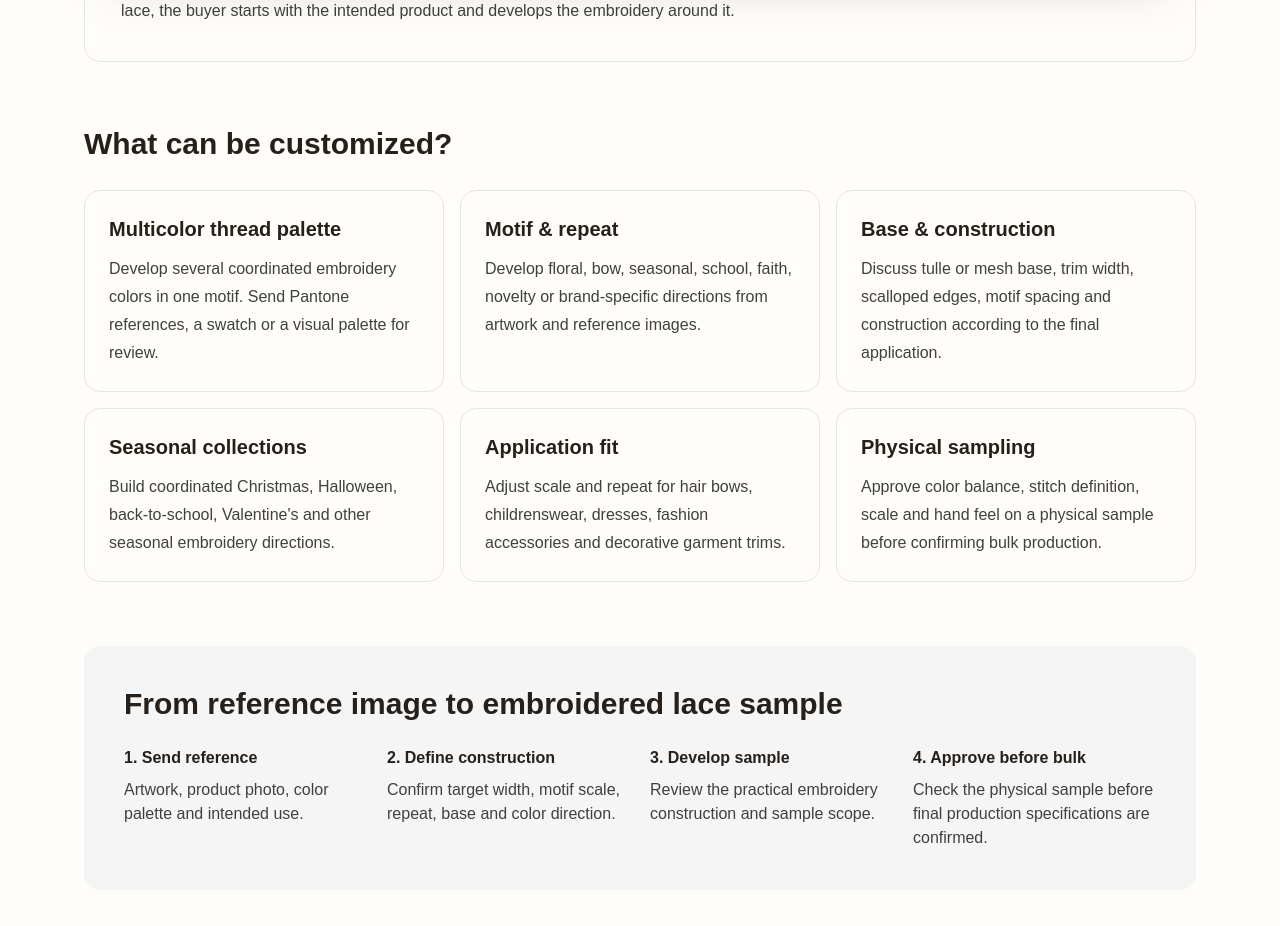
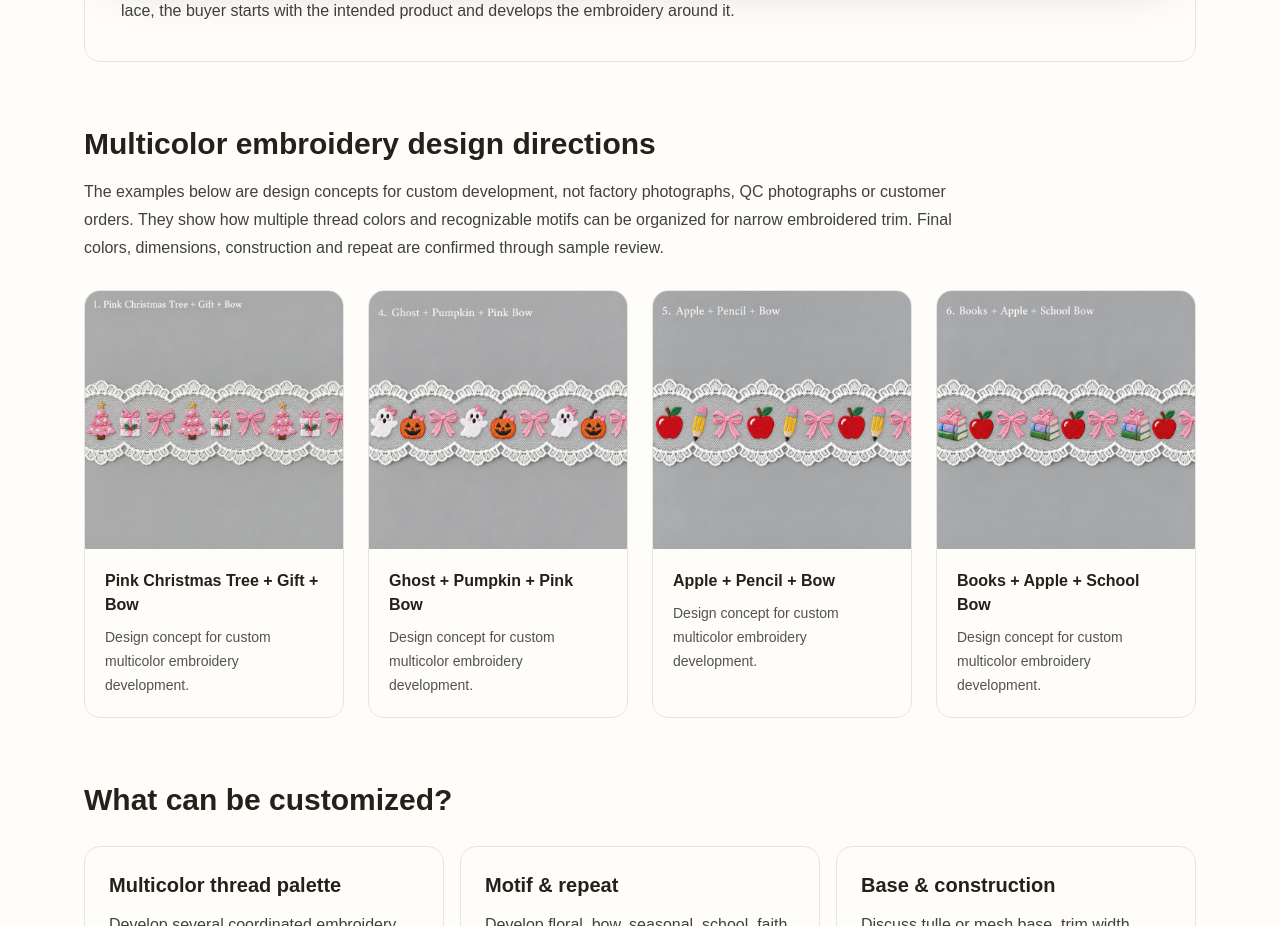
Before and after one commit to linxingwei/lace-b2b-site, a Next.js app: page /custom-multicolor-embroidered-lace in a window 1280 px wide. Shown: the part 820-1746 px from the top of the page. Built offline with nearby package versions, Linux system fonts and the light colour scheme; no server answers.

Commit message:
Add product imagery to multicolor SEO money page

```diff
--- a/app/custom-multicolor-embroidered-lace/page.tsx
+++ b/app/custom-multicolor-embroidered-lace/page.tsx
@@ -1,15 +1,22 @@
 import type { Metadata } from "next";
+import Image from "next/image";
 import Link from "next/link";
 
 const base = "https://www.veloracelace.com";
 const path = "/custom-multicolor-embroidered-lace";
 const whatsapp = "https://wa.me/8615767956637?text=Hello%20VELORACE%20LACE%2C%20I%20need%20custom%20multicolor%20embroidered%20lace%20trim.%20I%20will%20send%20my%20reference%20image%2C%20colors%2C%20target%20width%2C%20quantity%20and%20application.%20Please%20advise%20the%20sample%20development%20route%20and%20MOQ.";
+const concepts = [
+  ["/products/hair-bow-lace/pink-christmas-tree-gift-bow-embroidered-lace-trim.webp","Pink Christmas Tree + Gift + Bow","multicolor Christmas embroidered lace trim design concept with pink tree gift and bow motifs","/hair-bow-lace/pink-christmas-tree-gift-bow-embroidered-lace-trim"],
+  ["/products/hair-bow-lace/ghost-pumpkin-pink-bow-embroidered-lace-trim.webp","Ghost + Pumpkin + Pink Bow","custom multicolor Halloween embroidered lace trim design concept with ghost pumpkin and pink bow motifs","/hair-bow-lace/ghost-pumpkin-pink-bow-embroidered-lace-trim"],
+  ["/products/hair-bow-lace/apple-pencil-bow-embroidered-lace-trim.webp","Apple + Pencil + Bow","back-to-school multicolor embroidered lace trim concept with apple pencil and bow motifs","/hair-bow-lace/apple-pencil-bow-embroidered-lace-trim"],
+  ["/products/hair-bow-lace/books-apple-school-bow-embroidered-lace-trim.webp","Books + Apple + School Bow","colorful embroidered tulle lace trim design concept for children's hair bows with books apple and school bow motifs","/hair-bow-lace/books-apple-school-bow-embroidered-lace-trim"],
+] as const;
 
 export const metadata: Metadata = {
-  title: "Custom Multicolor Embroidered Lace Trim Supplier | VELORACE LACE",
+  title: "Custom Multicolor Embroidered Lace Trim Supplier",
   description: "Develop custom multicolor embroidered lace trim from artwork or reference images. Specify thread colors, motif, repeat, width, mesh base and application for sample review.",
   alternates: { canonical: path },
-  openGraph: { title: "Custom Multicolor Embroidered Lace Trim | VELORACE LACE", description: "Custom multicolor embroidery development for fashion trims, hair bows, childrenswear, seasonal collections and garment accessories.", url: path, type: "website" },
+  openGraph: { title: "Custom Multicolor Embroidered Lace Trim | VELORACE LACE", description: "Custom multicolor embroidery development for fashion trims, hair bows, childrenswear, seasonal collections and garment accessories.", url: path, type: "website", images: [{ url: concepts[0][0], alt: concepts[0][2] }] },
 };
 
 const faqs = [
@@ -34,6 +41,8 @@ export default function MulticolorEmbroideredLacePage() {
 
     <section className="mt-12 rounded-2xl border border-neutral-200 p-7 md:p-9"><p className="text-sm font-semibold uppercase tracking-wider">Buyer answer</p><h2 className="mt-2 text-2xl font-semibold">Who should use this custom lace service?</h2><p className="mt-4 leading-7 text-neutral-700">Use this service when the color combination and motif are central to the product: for example, a seasonal embroidered trim, a children&apos;s hair-bow overlay, a colorful fashion edge, a branded motif or a collection that must coordinate with a defined palette. Instead of selecting only from standard lace, the buyer starts with the intended product and develops the embroidery around it.</p></section>
 
+    <section className="mt-16"><h2 className="text-3xl font-semibold">Multicolor embroidery design directions</h2><p className="mt-4 max-w-4xl leading-7 text-neutral-700">The examples below are design concepts for custom development, not factory photographs, QC photographs or customer orders. They show how multiple thread colors and recognizable motifs can be organized for narrow embroidered trim. Final colors, dimensions, construction and repeat are confirmed through sample review.</p><div className="mt-7 grid gap-6 md:grid-cols-2 lg:grid-cols-4">{concepts.map(([src,title,alt,href]) => <Link href={href} key={src} className="overflow-hidden rounded-2xl border border-neutral-200"><Image src={src} alt={alt} width={900} height={900} sizes="(min-width: 1024px) 25vw, (min-width: 768px) 50vw, 100vw" className="aspect-square w-full object-cover" /><div className="p-5"><h3 className="font-semibold">{title}</h3><p className="mt-2 text-sm leading-6 text-neutral-600">Design concept for custom multicolor embroidery development.</p></div></Link>)}</div></section>
+
     <section className="mt-16"><h2 className="text-3xl font-semibold">What can be customized?</h2><div className="mt-7 grid gap-4 md:grid-cols-3">{[["Multicolor thread palette","Develop several coordinated embroidery colors in one motif. Send Pantone references, a swatch or a visual palette for review."],["Motif & repeat","Develop floral, bow, seasonal, school, faith, novelty or brand-specific directions from artwork and reference images."],["Base & construction","Discuss tulle or mesh base, trim width, scalloped edges, motif spacing and construction according to the final application."],["Seasonal collections","Build coordinated Christmas, Halloween, back-to-school, Valentine's and other seasonal embroidery directions."],["Application fit","Adjust scale and repeat for hair bows, childrenswear, dresses, fashion accessories and decorative garment trims."],["Physical sampling","Approve color balance, stitch definition, scale and hand feel on a physical sample before confirming bulk production."]].map(([h,p]) => <article className="rounded-2xl border border-neutral-200 p-6" key={h}><h3 className="text-xl font-semibold">{h}</h3><p className="mt-3 leading-7 text-neutral-700">{p}</p></article>)}</div></section>
 
     <section className="mt-16 rounded-2xl bg-neutral-100 p-7 md:p-10"><h2 className="text-3xl font-semibold">From reference image to embroidered lace sample</h2><ol className="mt-6 grid gap-5 md:grid-cols-4"><li><strong>1. Send reference</strong><p className="mt-2 text-neutral-700">Artwork, product photo, color palette and intended use.</p></li><li><strong>2. Define construction</strong><p className="mt-2 text-neutral-700">Confirm target width, motif scale, repeat, base and color direction.</p></li><li><strong>3. Develop sample</strong><p className="mt-2 text-neutral-700">Review the practical embroidery construction and sample scope.</p></li><li><strong>4. Approve before bulk</strong><p className="mt-2 text-neutral-700">Check the physical sample before final production specifications are confirmed.</p></li></ol></section>
```
